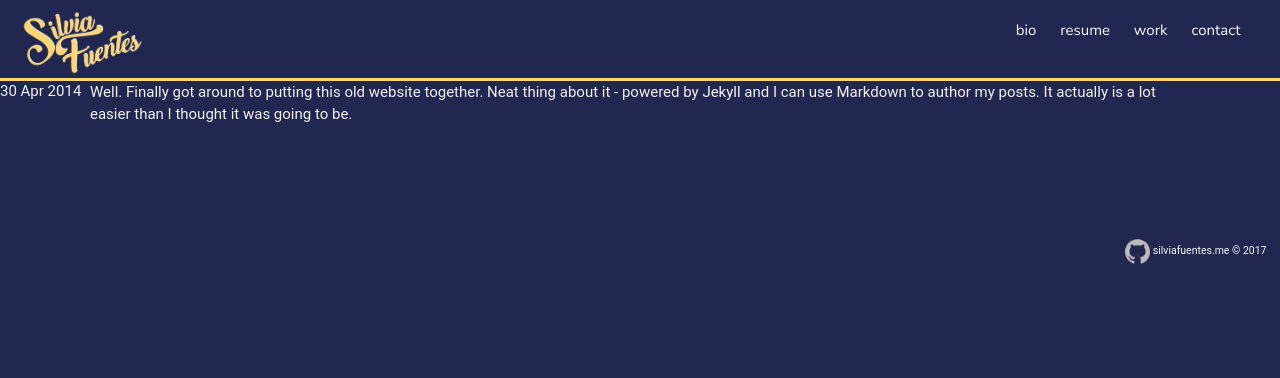
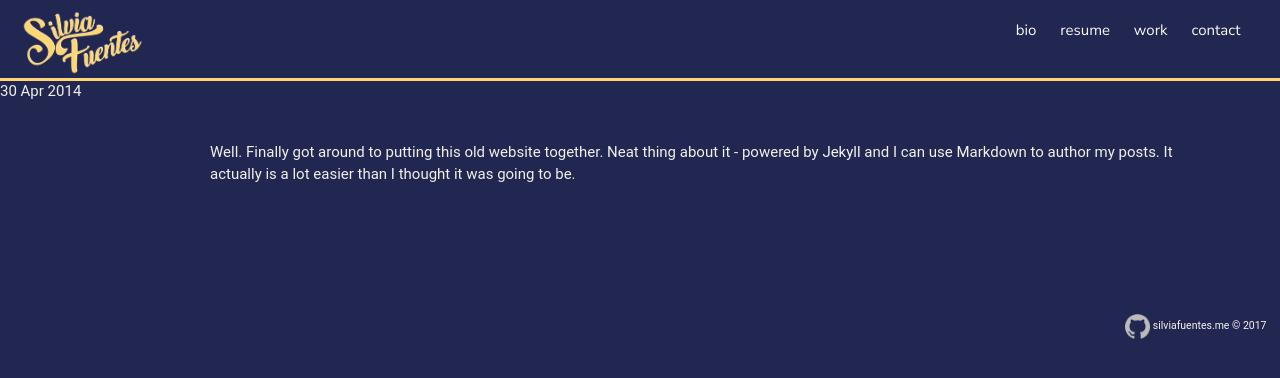
Before and after one commit to silviafuen/silviafuen.github.io, a Jekyll site: the page built from _posts/2014-04-30-hank-quinlan-site-launched.md, in a window 1280 px wide. Shown: the top 378 px of the page. Built offline with Jekyll 4.4.1, drawn with Linux system fonts in a browser that asks for light colours.

Commit message:
the container reflecting body changes

```diff
--- a/css/post.css
+++ b/css/post.css
@@ -1,10 +1,7 @@
 .container {
+  width: 100%;
   text-align: left;
-  margin: 3rem;
-  padding: 3rem;
-  margin-top: -5rem;
-
-
+  padding: 2rem 9rem 2rem 9rem;
 }
 
 #text {
```
